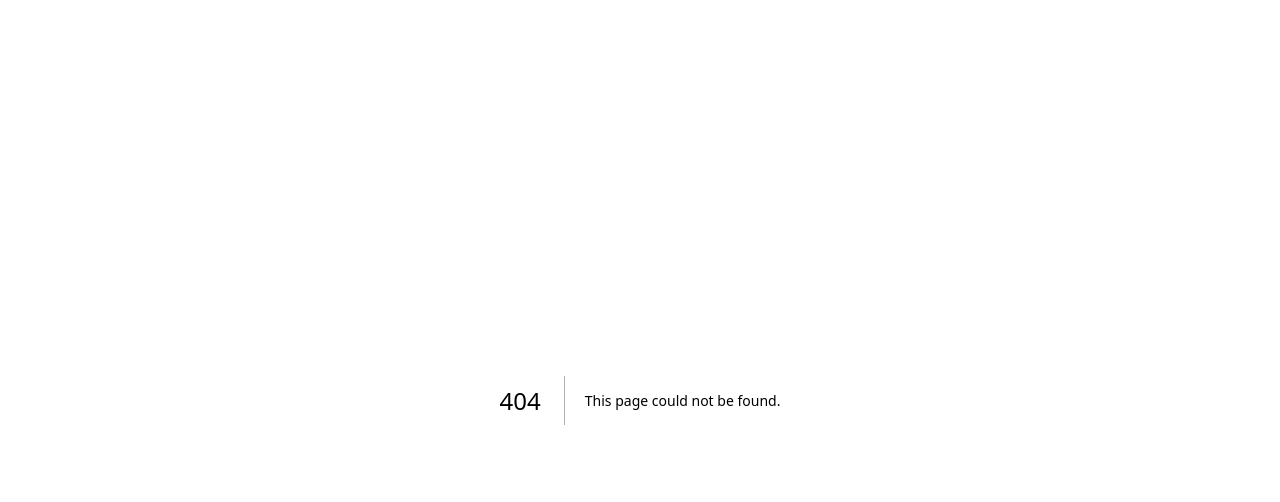
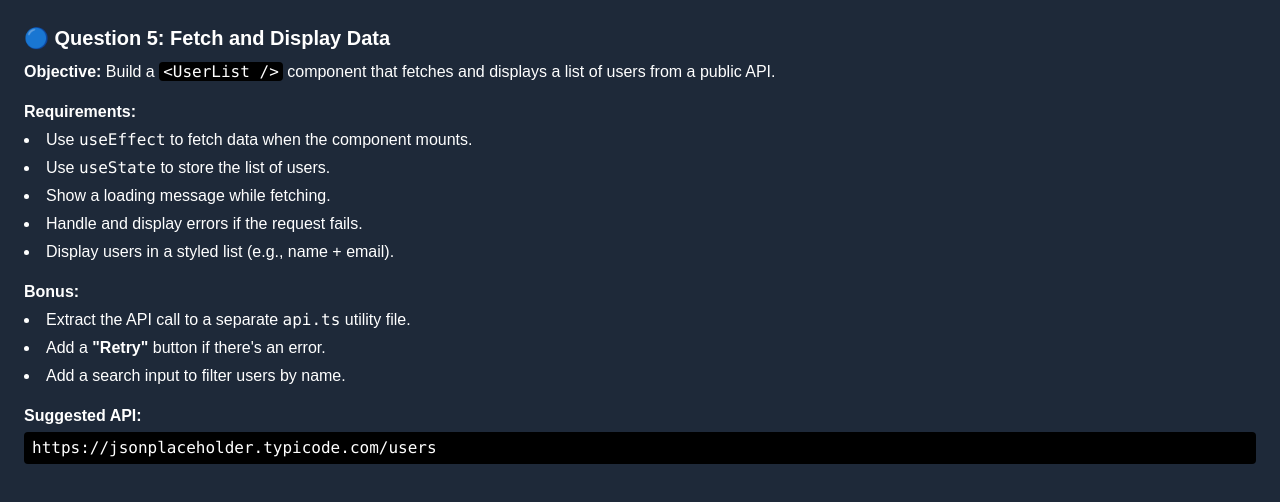
Before and after one commit to zohaib10/react-problems, a Next.js app: page /problem/5 in a window 1280 px wide. Before the commit this address had no page. Shown: the top 502 px of the page. Built offline with nearby package versions, Linux system fonts and the light colour scheme.

Commit message:
problem 5

```diff
--- a/src/app/page.tsx
+++ b/src/app/page.tsx
@@ -17,10 +17,13 @@ const LinkButton = ({ href, title }: LinkButtonProps) => (
 export default function Home() {
   return (
     <div className="flex justify-center items-center h-dvh bg-gray-800">
-      <LinkButton href="/problem/1" title="Counter Component" />
-      <LinkButton href="/problem/2" title="Visibility Toggle" />
-      <LinkButton href="/problem/3" title="Todo List" />
-      <LinkButton href="/problem/4" title="Tabs" />
+      <div className="flex flex-wrap justify-around w-[80%]">
+        <LinkButton href="/problem/1" title="Counter Component" />
+        <LinkButton href="/problem/2" title="Visibility Toggle" />
+        <LinkButton href="/problem/3" title="Todo List" />
+        <LinkButton href="/problem/4" title="Tabs" />
+        <LinkButton href="/problem/5" title="Display Users" />
+      </div>
     </div>
   );
 }
--- /dev/null
+++ b/src/app/problem/5/page.tsx
@@ -0,0 +1,56 @@
+const QuestionCard = () => (
+  <div className="p-6 text-white">
+    <h2 className="text-xl font-bold mb-2">
+      🔵 Question 5: Fetch and Display Data
+    </h2>
+
+    <div className="mb-4">
+      <span className="font-semibold">Objective:</span> Build a{" "}
+      <code className="bg-black px-1 rounded">&lt;UserList /&gt;</code>{" "}
+      component that fetches and displays a list of users from a public API.
+    </div>
+
+    <div className="mb-4">
+      <p className="font-semibold mb-1">Requirements:</p>
+      <ul className="list-disc list-inside space-y-1">
+        <li>
+          Use <code>useEffect</code> to fetch data when the component mounts.
+        </li>
+        <li>
+          Use <code>useState</code> to store the list of users.
+        </li>
+        <li>Show a loading message while fetching.</li>
+        <li>Handle and display errors if the request fails.</li>
+        <li>Display users in a styled list (e.g., name + email).</li>
+      </ul>
+    </div>
+
+    <div>
+      <p className="font-semibold mb-1">Bonus:</p>
+      <ul className="list-disc list-inside space-y-1">
+        <li>
+          Extract the API call to a separate <code>api.ts</code> utility file.
+        </li>
+        <li>
+          Add a <strong>"Retry"</strong> button if there's an error.
+        </li>
+        <li>Add a search input to filter users by name.</li>
+      </ul>
+    </div>
+
+    <div className="mt-4">
+      <p className="font-semibold">Suggested API:</p>
+      <code className="bg-black px-2 py-1 rounded block mt-1">
+        https://jsonplaceholder.typicode.com/users
+      </code>
+    </div>
+  </div>
+);
+
+export default function Question5() {
+  return (
+    <div className="w-full h-dvh bg-gray-800">
+      <QuestionCard />
+    </div>
+  );
+}
```
